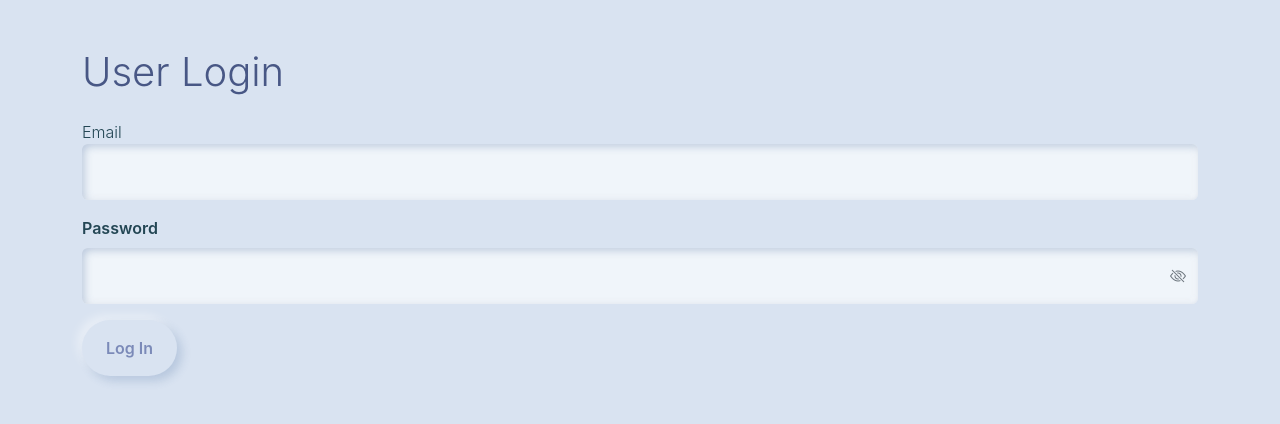
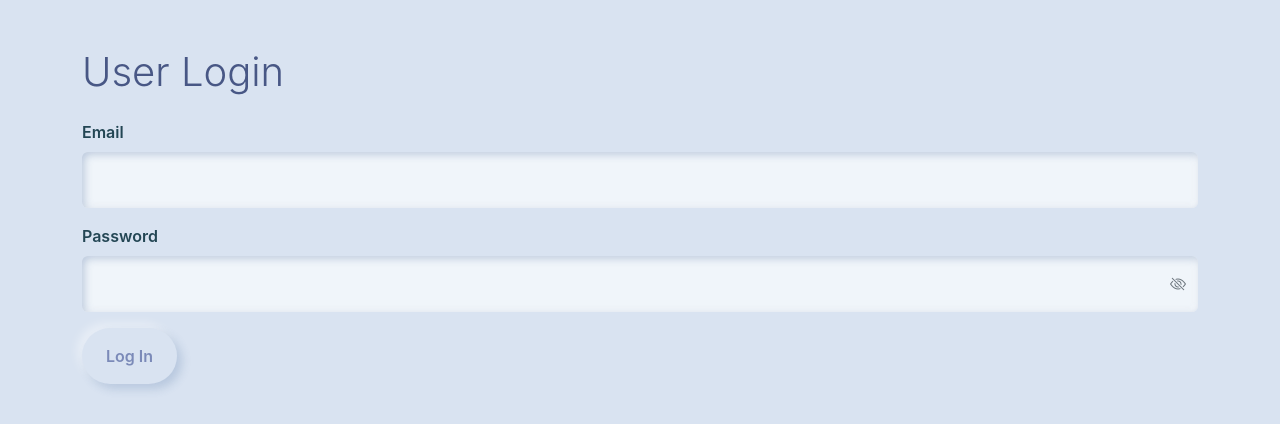
Before and after one commit to joshwsyoung/samnian, a PHP site: page /talktable4/login.php in a window 1280 px wide. Shown: the part 96-520 px from the top of the page. Run offline with PHP 8.4, Linux system fonts and the light colour scheme.

Commit message:
Update to login and send password

```diff
--- a/handlers/send_password_reset.php
+++ b/handlers/send_password_reset.php
@@ -53,6 +53,8 @@ if ($user) {
 
     <p style='font-size: 14px;'>If you didn’t request this, just ignore this email — no changes will be made.</p>
 
+    <p style='font-size: 14px; margin-top: 20px;'>This link will expire in 1 hour for your security.</p>
+
     <hr style='margin: 30px 0; border: none; border-top: 1px solid #eee;'>
 
     <p style='font-size: 12px; color: #777;'>If the button doesn't work, copy and paste this link into your browser:</p>
--- a/public/login.php
+++ b/public/login.php
@@ -32,7 +32,7 @@ include '../config.php';
 
     <form action="../handlers/login_handler.php" method="POST" class="mt-4">
         <div class="mb-3">
-            <label>Email</label>
+            <label class="form-label">Email</label>
             <input type="email" name="email" class="form-control" required>
         </div>
 
```
